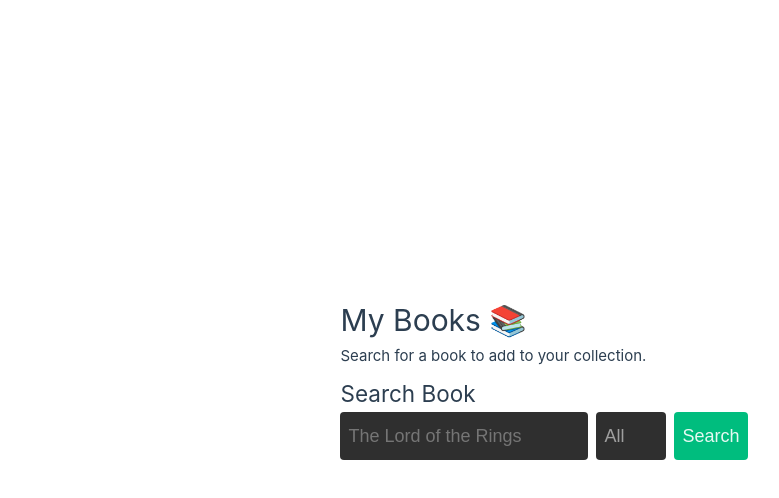
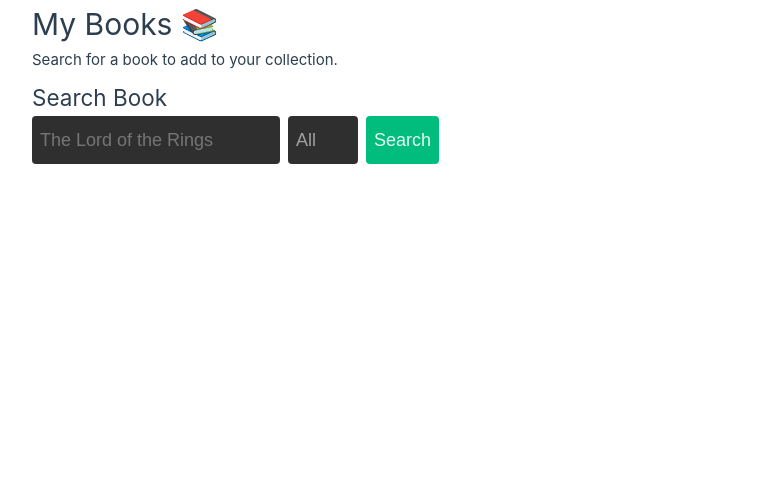
Before and after one commit to IIC3585-2024/vue-group-07, a Vue app in the folder my-books/: page /add-book in a window 1280 px wide. Shown: the top 498 px of the page, without its empty margins (96-875 px from the left). Built offline with nearby package versions, Linux system fonts and the light colour scheme.

Commit message:
style: Add style to AddBookView

```diff
--- a/my-books/src/views/AddBookView.vue
+++ b/my-books/src/views/AddBookView.vue
@@ -5,9 +5,18 @@ import AddBook from '../components/AddBook.vue';
 </script>
 
 <template>
-    <div>
+    <div id="book-search">
         <h1>My Books 📚</h1>
         <p>Search for a book to add to your collection.</p>
         <AddBook />
     </div>
 </template>
+
+<style scoped>
+
+#book-search {
+    min-width: 80vw;
+    min-height: 100vh;
+}
+
+</style>
```
